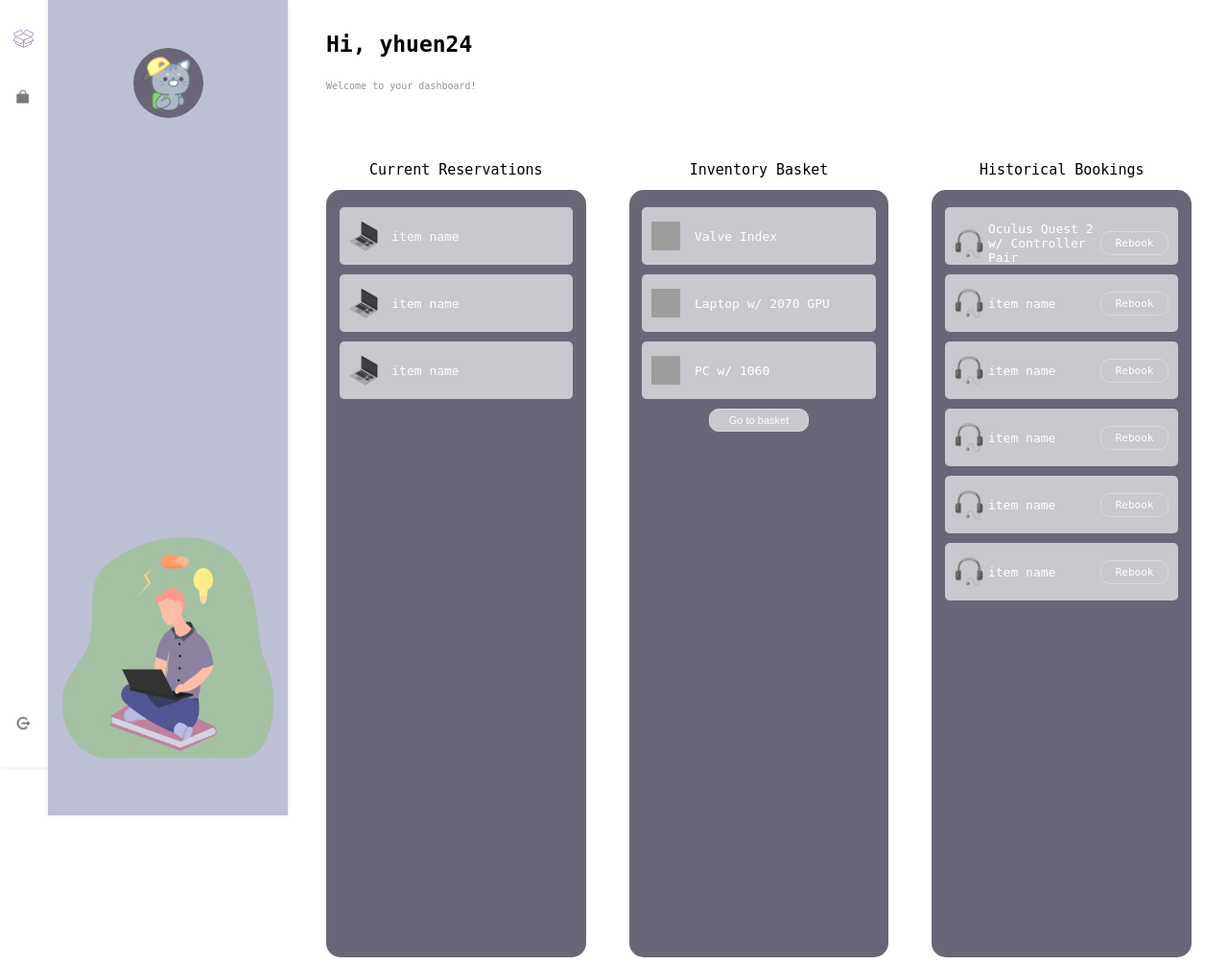
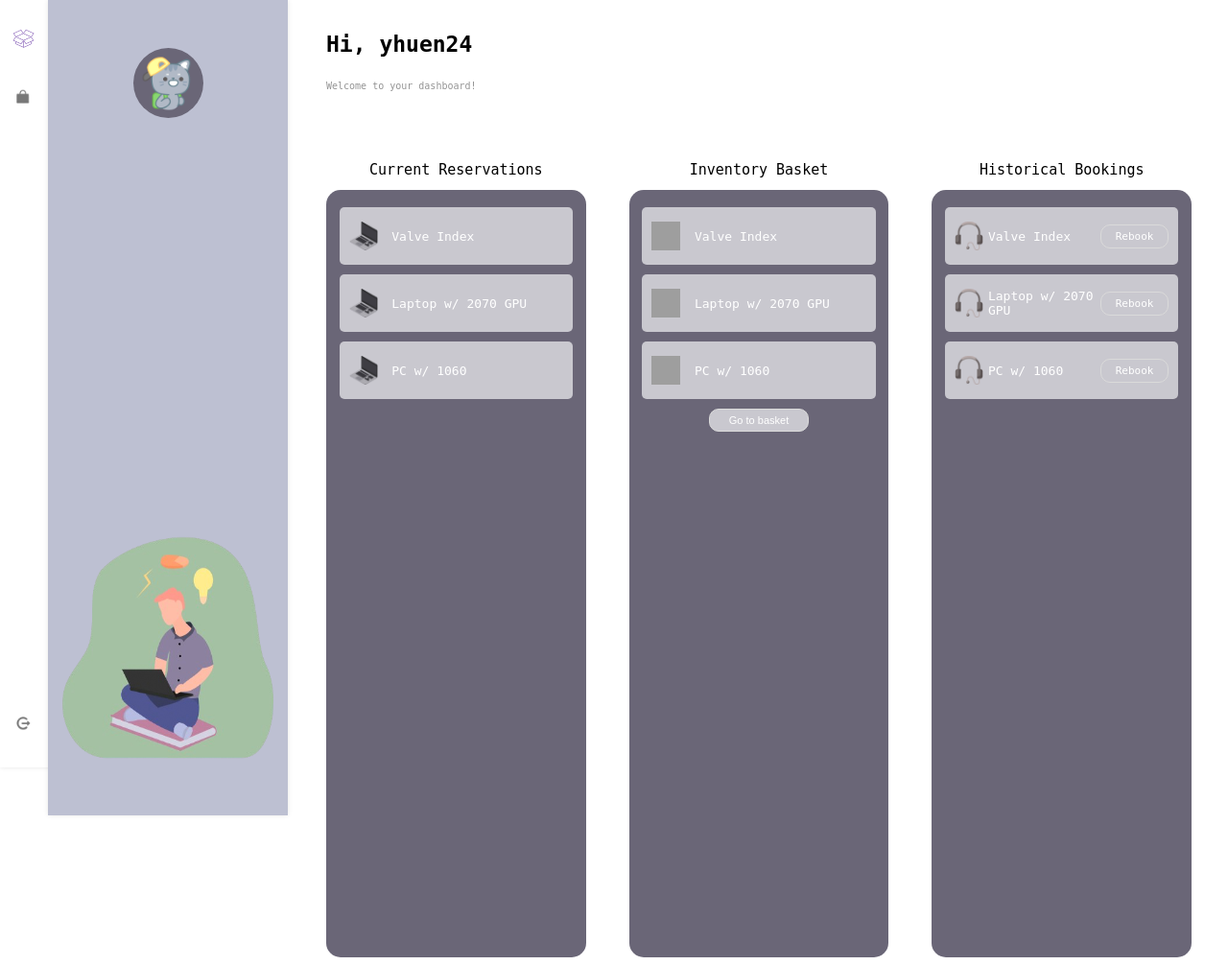
Before and after one commit to samankhan03/eduInventory, a Django app: page /dashboard/user/ in a window 1280 px wide. Shown: the whole page at 96% size. Run offline with Django 5.2, Linux system fonts and the light colour scheme; a user stored in the database is signed in; data comes from the database, SQL or seed files in the repository; grey boxes are pictures that could not be loaded.

Commit message:
dashboard hisotrical and current bookings implementation layed out, just need database

```diff
--- a/templates/dashboard_user.html
+++ b/templates/dashboard_user.html
@@ -46,34 +46,20 @@
     <div class="third-block">
             <div class="cr-block">
                  <div class="title "> Current Reservations </div>
+                {% for basket_item in basket %}
                 <div class="cards" id = myCard>
                     <div class="card-content">
                         <img src="{% static 'images/laptop.png'%}" alt="laptop-icon" height="60" width="60">
-                        <div class="item-name"> item name </div>
+                        <div class="item-name">
+                            <tr class="inventory-item" data-user="{{ basket_item.inventory_item.name }}" data-item="{{ basket_item.item }}"></tr>
+                            <td>{{ basket_item.inventory_item.name }}</td>
+                        </div>
                     </div>
                         <div class="mini-page">
                             Due Date:
                         </div>
                 </div>
-                <div class="cards" id = myCard>
-                    <div class="card-content">
-                        <img src="{% static 'images/laptop.png'%}" alt="laptop-icon" height="60" width="60">
-                        <div class="item-name">item name</div>
-                    </div>
-                        <div class="mini-page">
-                            Due Date:
-                        </div>
-
-                </div>
-                <div class="cards" id = myCard>
-                    <div class="card-content">
-                        <img src="{% static 'images/laptop.png'%}" alt="laptop-icon" height="60" width="60">
-                        <div class="item-name">item name</div>
-                    </div>
-                         <div class="mini-page">
-                            Due Date:
-                        </div>
-                </div>
+                 {% endfor %}
             </div>
             <div class="ib-block">
                 <div class="title"> Inventory Basket </div>
@@ -98,10 +84,14 @@
             </div>
             <div class="hb-block" >
                 <div class="title"> Historical Bookings </div>
+                {% for basket_item in basket %}
                 <div class="cards" id = myCard>
                      <div class="card-content">
                         <img src="{% static 'images/headset.png'%}" alt="headset-icon" height="60" width="60">
-                        <div class="item-name">Oculus Quest 2 w/ Controller Pair</div>
+                        <div class="item-name">
+                             <tr class="inventory-item" data-user="{{ basket_item.inventory_item.name }}" data-item="{{ basket_item.item }}"></tr>
+                             <td>{{ basket_item.inventory_item.name }}</td>
+                        </div>
                           <div class="rebook-button">
                               <a href="{% url 'basket' %}">Rebook </a>
                           </div>
@@ -111,66 +101,7 @@
 
                     </div>
                 </div>
-                <div class="cards" id = myCard>
-                     <div class="card-content">
-                        <img src="{% static 'images/headset.png'%}" alt="headset-icon" height="60" width="60">
-                         <div class="item-name"> item name </div>
-                         <div class="rebook-button">
-                              <a href="{% url 'basket' %}">Rebook </a>
-                          </div>
-                    </div>
-                     <div class="mini-page">
-                            Booked on:
-                     </div>
-                </div>
-                <div class="cards" id = myCard>
-                    <div class="card-content">
-                        <img src="{% static 'images/headset.png'%}" alt="headset-icon" height="60" width="60">
-                        <div class="item-name">item name </div>
-                        <div class="rebook-button">
-                              <a href="{% url 'basket' %}">Rebook </a>
-                          </div>
-                    </div>
-                     <div class="mini-page">
-                            Booked on:
-                     </div>
-                </div>
-                <div class="cards" id = myCard>
-                    <div class="card-content">
-                        <img src="{% static 'images/headset.png'%}" alt="headset-icon" height="60" width="60">
-                        <div class="item-name">item name</div>
-                        <div class="rebook-button">
-                              <a href="{% url 'basket' %}">Rebook </a>
-                        </div>
-                    </div>
-                     <div class="mini-page">
-                            Booked on:
-                     </div>
-                </div>
-                <div class="cards" id = myCard>
-                    <div class="card-content">
-                        <img src="{% static 'images/headset.png'%}" alt="headset-icon" height="60" width="60">
-                        <div class="item-name"> item name </div>
-                        <div class="rebook-button">
-                              <a href="{% url 'basket' %}">Rebook </a>
-                        </div>
-                    </div>
-                     <div class="mini-page">
-                            Booked on:
-                    </div>
-                </div>
-                <div class="cards" id = myCard>
-                    <div class="card-content">
-                        <img src="{% static 'images/headset.png'%}" alt="headset-icon" height="60" width="60">
-                        <div class="item-name">item name</div>
-                        <div class="rebook-button">
-                              <a href="{% url 'basket' %}">Rebook </a>
-                        </div>
-                    </div>
-                     <div class="mini-page">
-                            Booked on:
-                     </div>
-                </div>
+                {% endfor %}
             </div>
 
 
```
